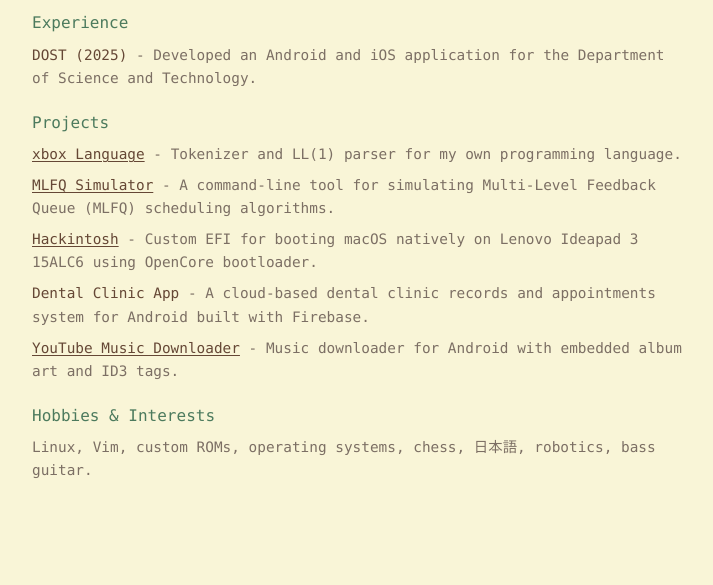
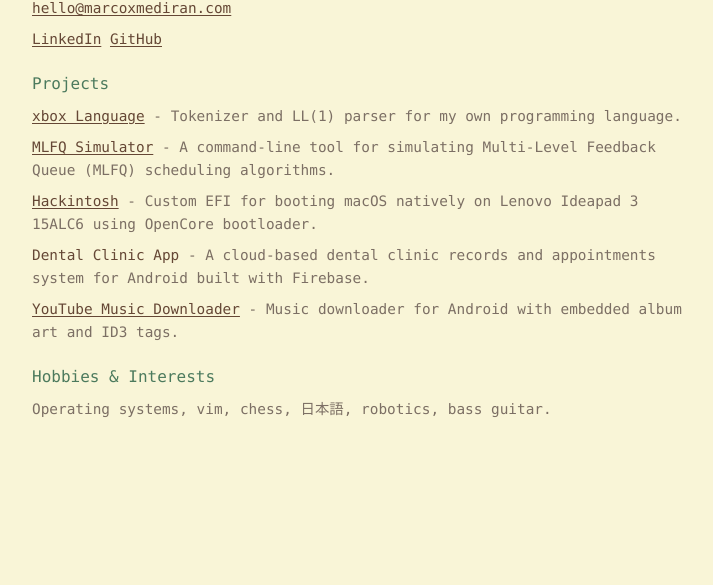
Before and after one commit to marcoxmediran/website, a plain HTML site: page index.html in a window 1280 px wide. Shown: the part 215-800 px from the top of the page, without its empty margins (283-996 px from the left). Drawn offline with Linux system fonts and the light colour scheme.

Commit message:
feat: remove experience section

```diff
--- a/index.html
+++ b/index.html
@@ -47,11 +47,6 @@
             >GitHub</a
           >
         </p>
-        <h2>Experience</h2>
-        <p>
-          <span>DOST (2025)</span> - Developed an Android and iOS application
-          for the Department of Science and Technology.
-        </p>
         <h2>Projects</h2>
         <p>
           <a
@@ -97,8 +92,7 @@
         </p>
         <h2>Hobbies &amp Interests</h2>
         <p>
-          Linux, Vim, custom ROMs, operating systems, chess, 日本語, robotics,
-          bass guitar.
+          Operating systems, vim, chess, 日本語, robotics, bass guitar.
         </p>
       </article>
     </main>
```
